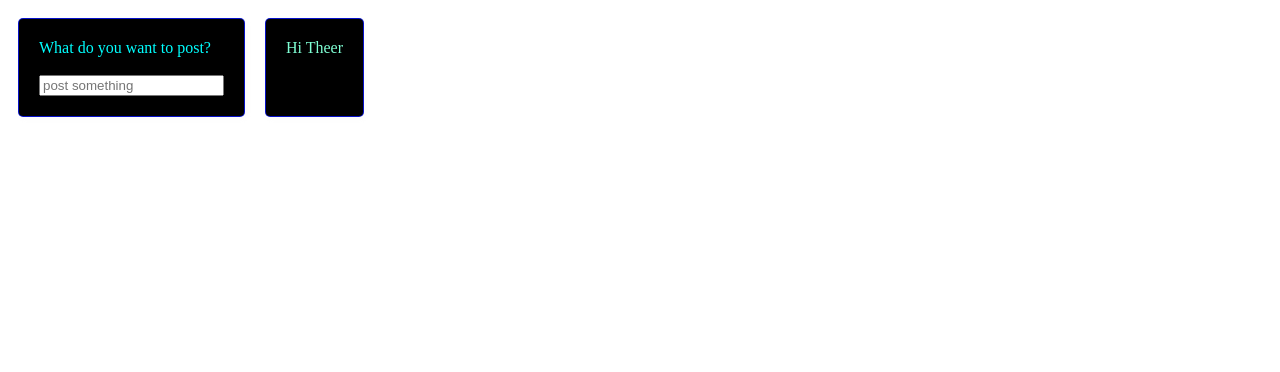
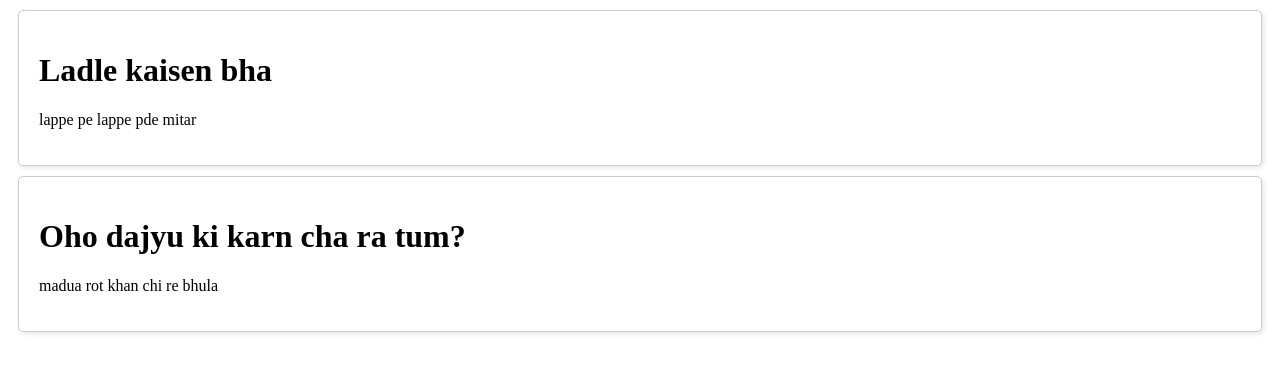
Before and after one commit to vaibhavjoc/React-Basics, a React (Vite) app: page / in a window 1280 px wide. Shown: the top 372 px of the page. Built offline with nearby package versions, Linux system fonts and the light colour scheme.

Commit message:
Children example

```diff
--- a/src/App.jsx
+++ b/src/App.jsx
@@ -1,39 +1,29 @@
-import { useEffect, useState } from 'react'
-import reactLogo from './assets/react.svg'
-import viteLogo from '/vite.svg'
-import './App.css'
-
-import { PostComponent } from "./Post";
+import React from 'react';
+import { useState } from 'react'
 
 function App() {
-
-  return <div style={{ display: "flex" }}>
+  return (<div>
     <Card>
-      <div style={{ color: "aqua", }}>
-        What do you want to post?
-        <br /> <br />
-        <input type={"text"} placeholder={"post something"} />
-      </div>
+      <h1>Ladle kaisen bha</h1>
+      <p>lappe pe lappe pde mitar</p>
     </Card>
-
-    <Card children={
-      <div children={<div style={{ color: "aquamarine" }}>Hi Theer</div>} ></div>
-    } />
-  </div>
-
+    <Card>
+      <h1>Oho dajyu ki karn cha ra tum?</h1>
+      <p>madua rot khan chi re bhula</p>
+    </Card>
+  </div>)
 }
 
-function Card({ children }) {
-  return <div style={{
-    border: '1px solid #0914e6df',
-    borderRadius: '5px',
-    backgroundColor: "black",
-    padding: '20px',
-    margin: '10px',
-    boxShadow: '2px 2px 5px rgba(216, 214, 214, 0.1)',
-  }}>
+function Card({children}){
+  return (<div style={{
+            border: '1px solid #ccc',
+            borderRadius: '5px',
+            padding: '20px',
+            margin: '10px',
+            boxShadow: '2px 2px 5px rgba(0, 0, 0, 0.1)',
+        }}>
     {children}
-  </div>
+  </div>)
 }
 
 export default App
```
